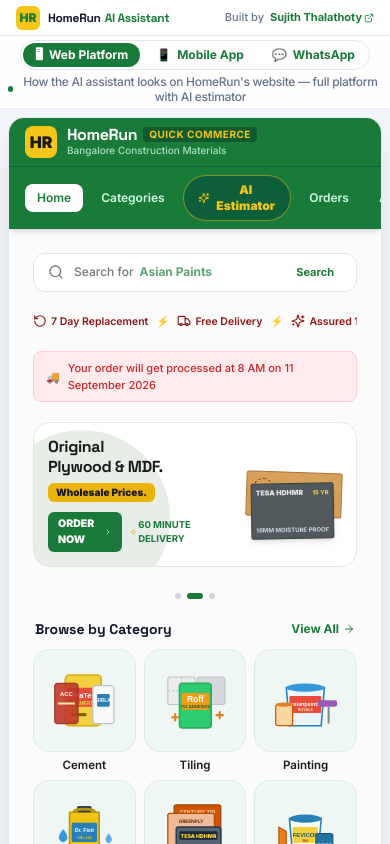
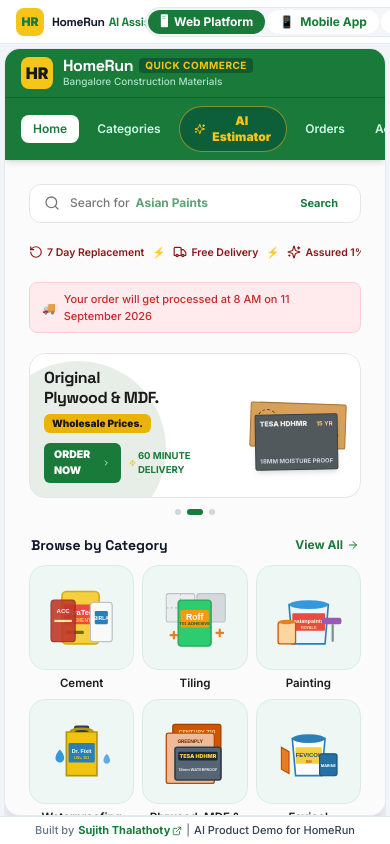
Before and after one commit to Sujithkrys/Homerun-p, a Next.js app: page / in a window 390 px wide. Shown: the top 844 px of the page. Built offline with nearby package versions, Linux system fonts and the light colour scheme.

Commit message:
fix: unify single-row top bar, push phone to top, and fit big mobile view to screen

```diff
--- a/app/page.tsx
+++ b/app/page.tsx
@@ -321,12 +321,12 @@
   };
 
   return (
-    <main className="min-h-screen flex flex-col justify-between bg-slate-100/70 antialiased selection:bg-homerun-yellow/40">
-      {/* 1. Minimal Top Bar (Thin line, max 36px tall) */}
-      <header className="h-9 shrink-0 bg-white border-b border-slate-200/80 px-4 flex items-center justify-between select-none z-40">
+    <main className="h-screen max-h-screen w-screen overflow-hidden flex flex-col justify-between bg-slate-100/70 antialiased selection:bg-homerun-yellow/40">
+      {/* 1. Unified Single Top Bar (No empty space after name, sleek 44px) */}
+      <header className="h-11 shrink-0 bg-white border-b border-slate-200/80 px-4 flex items-center justify-between select-none z-40">
         {/* Brand Logo & Name */}
-        <div className="flex items-center gap-2">
-          <div className="w-6 h-6 rounded-md bg-homerun-yellow flex items-center justify-center text-homerun-green font-black text-xs shadow-2xs">
+        <div className="flex items-center gap-2 shrink-0">
+          <div className="w-7 h-7 rounded-lg bg-homerun-yellow flex items-center justify-center text-homerun-green font-black text-xs shadow-2xs">
             HR
           </div>
           <a
@@ -337,14 +337,20 @@
           >
             HomeRun <span className="text-homerun-green">AI Assistant</span>
           </a>
-          <span className="text-[10px] text-slate-400 font-normal hidden sm:inline">
-            • 60-Min Construction Materials (Bangalore)
-          </span>
+        </div>
+
+        {/* 3-Mode Switcher right in header bar */}
+        <div className="flex items-center justify-center">
+          <ModeToggle
+            mode={mode}
+            onModeChange={setMode}
+            cartItemCount={cart.reduce((sum, item) => sum + item.quantity, 0)}
+          />
         </div>
 
         {/* Creator Link */}
-        <div className="flex items-center gap-1.5 text-[11px] text-slate-500 font-medium">
-          <span>Built by</span>
+        <div className="flex items-center gap-1.5 text-[11px] text-slate-500 font-medium shrink-0">
+          <span className="hidden sm:inline">Built by</span>
           <a
             href="https://linkedin.com/in/thalathotysujith"
             target="_blank"
@@ -356,19 +362,11 @@
         </div>
       </header>
 
-      {/* 2. Compact Mode Switcher Pill Container */}
-      <div className="shrink-0 bg-white/90 border-b border-slate-200/60 z-30">
-        <ModeToggle
-          mode={mode}
-          onModeChange={setMode}
-          cartItemCount={cart.reduce((sum, item) => sum + item.quantity, 0)}
-        />
-      </div>
-
-      {/* 3. Main Interactive Demo Area (Comfortable full-size frame display) */}
-      <section className="flex-1 w-full max-w-6xl mx-auto flex flex-col items-center justify-center p-2 sm:p-4">
+      {/* 2. Main Interactive Demo Area (Pushed directly to top, fitting screen correctly) */}
+      <section className="flex-1 w-full max-w-6xl mx-auto flex flex-col items-center justify-start pt-1 px-1 sm:px-2 pb-0 overflow-hidden min-h-0">
         {mode === "web" && (
-          <WebPlatform
+          <div className="w-full h-full max-h-full overflow-hidden flex flex-col">
+            <WebPlatform
               currentScreen={currentScreen}
               onNavigate={navigateTo}
               messages={messages}
@@ -390,6 +388,7 @@
               onPlaceOrder={handlePlaceOrder}
               bill={currentBill}
             />
+          </div>
         )}
 
         {mode === "mobile" && (
--- a/components/ModeToggle.tsx
+++ b/components/ModeToggle.tsx
@@ -8,17 +8,19 @@
   mode: DemoMode;
   onModeChange: (mode: DemoMode) => void;
   cartItemCount: number;
+  showSubtitle?: boolean;
 }
 
 export default function ModeToggle({
   mode,
   onModeChange,
   cartItemCount,
+  showSubtitle = false,
 }: ModeToggleProps) {
   return (
-    <div className="flex flex-col items-center justify-center pt-1 pb-1 px-2 select-none shrink-0">
+    <div className="flex flex-col items-center justify-center select-none shrink-0">
       {/* 3-Way Segmented Control */}
-      <div className="inline-flex p-0.5 bg-white border border-slate-200 shadow-2xs rounded-full gap-1">
+      <div className="inline-flex p-0.5 bg-slate-100/90 border border-slate-200/90 shadow-2xs rounded-full gap-0.5">
         {/* 1. Web Platform */}
         <button
           type="button"
@@ -80,7 +82,8 @@
         </button>
       </div>
 
-      {/* Subtitle - Single compact line with tight margin */}
+      {/* Optional Subtitle */}
+      {showSubtitle && (
         <p className="text-[12px] text-slate-500 mt-1 font-medium tracking-tight text-center leading-tight">
           {mode === "web" && (
             <span className="inline-flex items-center gap-1.5">
@@ -101,6 +104,7 @@
             </span>
           )}
         </p>
+      )}
     </div>
   );
 }
--- a/components/PhoneFrame.tsx
+++ b/components/PhoneFrame.tsx
@@ -15,9 +15,9 @@
   const isLightText = statusBarTheme === "light";
 
   return (
-    <div className="flex items-center justify-center p-2 sm:p-4 select-none">
-      {/* Phone Mockup Frame: 375x812px */}
-      <div className="relative w-[375px] h-[812px] bg-slate-950 rounded-[46px] p-2.5 shadow-[0_25px_60px_-15px_rgba(0,0,0,0.35)] border-4 border-slate-800 ring-1 ring-slate-700/50 flex flex-col shrink-0">
+    <div className="flex items-start justify-center pt-0 pb-1 px-1 select-none h-full max-h-full">
+      {/* Phone Mockup Frame: Big size (375px), pushed to top and fitting screen height */}
+      <div className="relative w-[375px] sm:w-[380px] h-[calc(100vh-68px)] max-h-[812px] min-h-[640px] bg-slate-950 rounded-[44px] p-2 sm:p-2.5 shadow-[0_20px_50px_-15px_rgba(0,0,0,0.35)] border-4 border-slate-800 ring-1 ring-slate-700/50 flex flex-col shrink-0 overflow-hidden">
 
         {/* Dynamic Island Pill - EXACTLY Centered at 50% */}
         <div className="absolute top-3.5 left-1/2 -translate-x-1/2 w-24 h-5 bg-black rounded-full z-50 flex items-center justify-center pointer-events-none shadow-sm">
```
Lines whose indentation alone changed are shown as unchanged.
